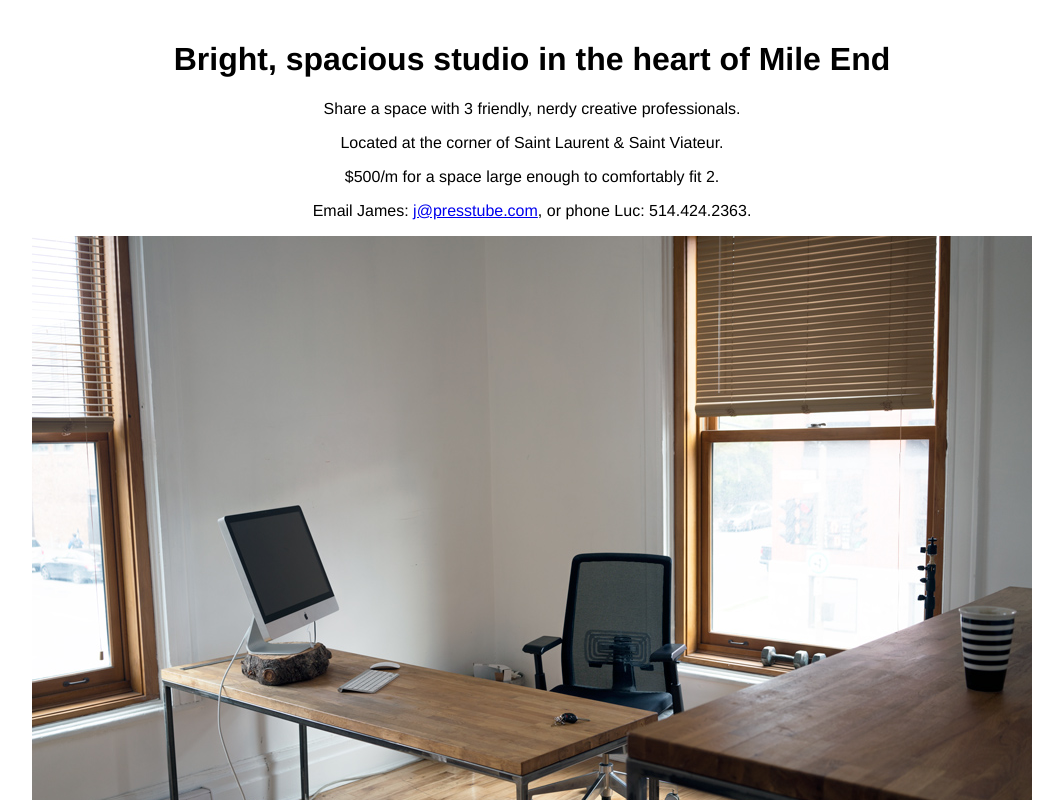
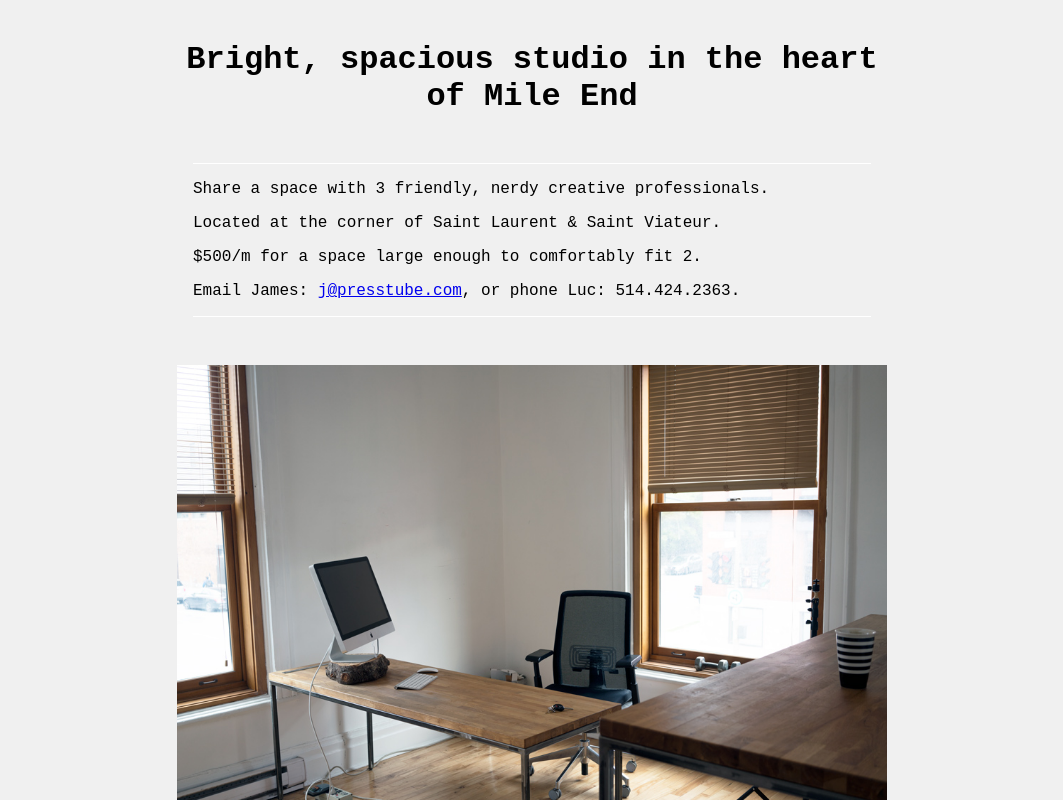
Before and after one commit to home-two/mile-end-studio, a React app: page / in a window 1280 px wide. Shown: the top 800 px of the page, without its empty margins (108-1171 px from the left). Built offline with nearby package versions, Linux system fonts and the light colour scheme.

Commit message:
Monospace and grey.

```diff
--- a/index.html
+++ b/index.html
@@ -5,11 +5,28 @@
   <meta name="viewport" content="width=device-width"/>
   <style type="text/css">
     html {
-      font-family: Helvetica, sans-serif;
+      font-family: monospace;;
       font-size: 16px;
     }
     html, body {
       margin: 0;
+    }
+    body {
+      width: 750px;
+      margin: 0 auto;
+      background-color: hsl(0, 0%, 94%);
+    }
+    img {
+      max-width: 100%;
+    }
+    .header {
+    }
+    .description {
+      border: 1px solid white;
+      border-left: none;
+      border-right: none;
+      margin: 3rem 1rem;
+      text-align: left;
     }
   </style>
 </head>
--- a/src/components/app.js
+++ b/src/components/app.js
@@ -10,17 +10,15 @@ export default class App extends React.Component {
           textAlign: "center"
         }}
       >
-
-        <div>
-        </div>
+        <div className="header">
           <h1>
             Bright, spacious studio in the heart of Mile End
           </h1>
-
+        </div>
+        <div className="description">
           <p>
             Share a space with 3 friendly, nerdy creative professionals.
           </p>
-
           <p>
             Located at the corner of Saint Laurent & Saint Viateur.
           </p>
@@ -28,10 +26,10 @@ export default class App extends React.Component {
           <p>
             $500/m for a space large enough to comfortably fit 2.
           </p>
-
           <p>
             Email James: <a href="mailto:j@presstube.com">j@presstube.com</a>, or phone Luc: 514.424.2363.
           </p>
+        </div>
 
         <div>
           <img src="assets/corner.jpg"/>
```
Lines whose indentation alone changed are shown as unchanged.
